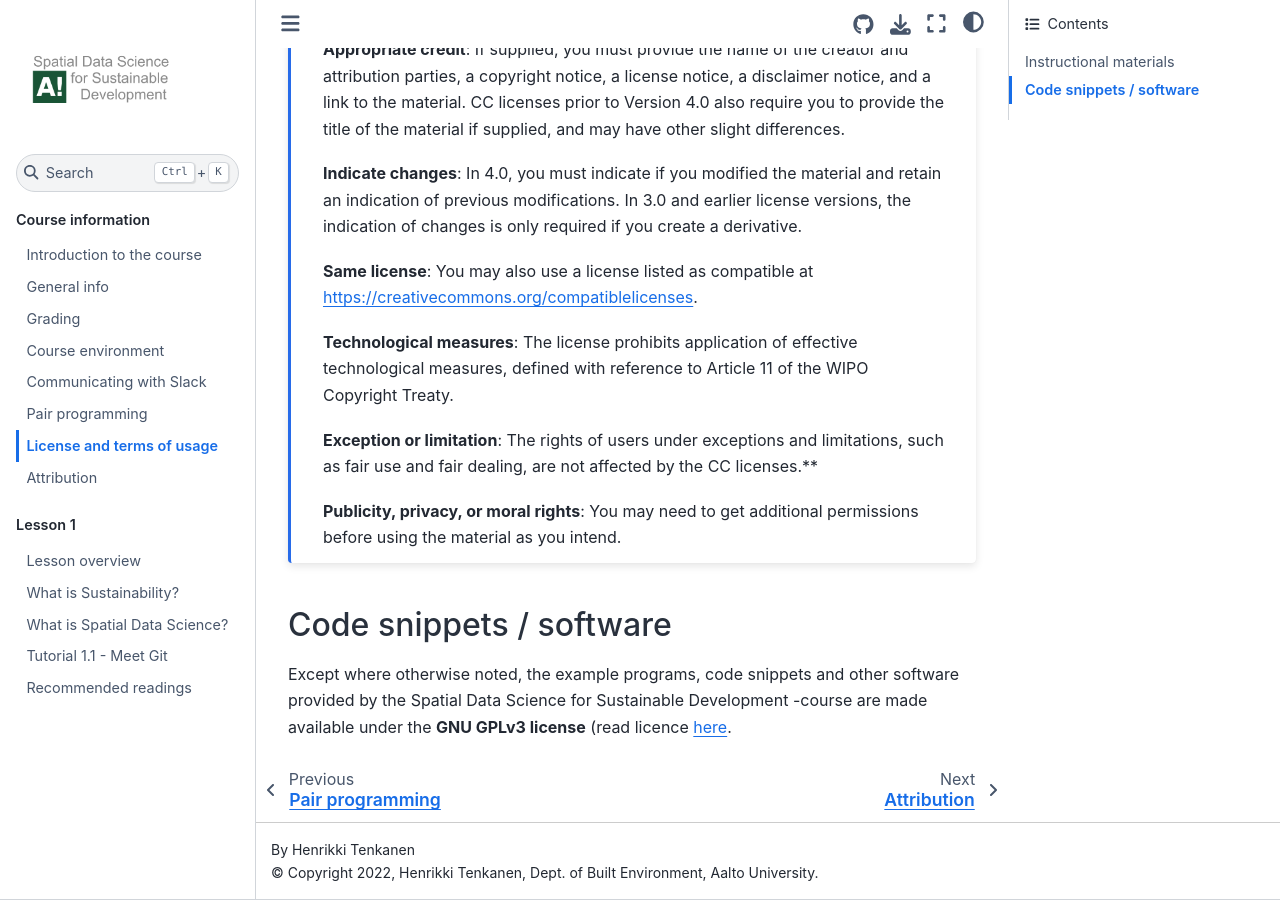
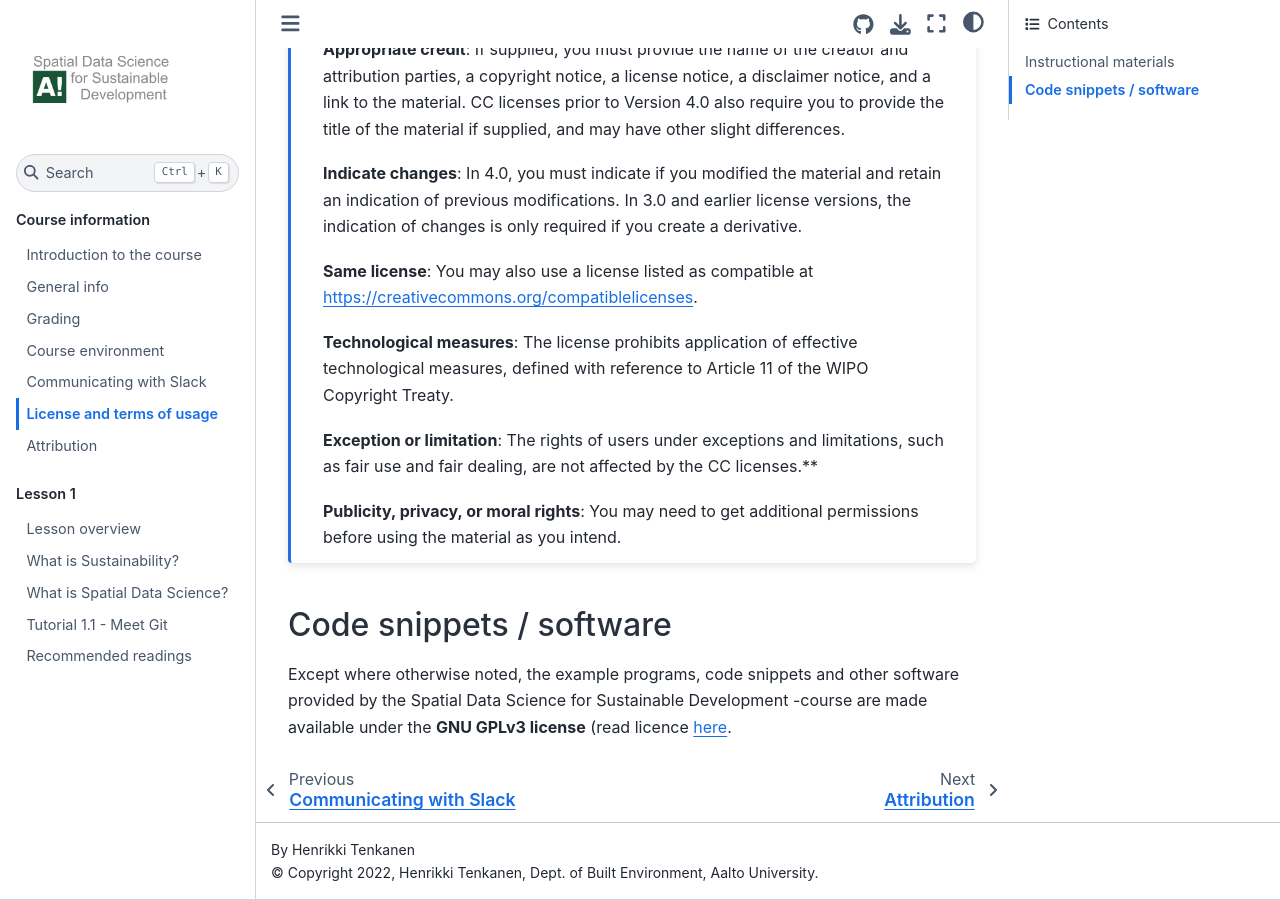
Before and after one commit to AaltoGIS/Sustainability-GIS, a Sphinx documentation site: the page built from source/course-info/License-terms.rst, in a window 1280 px wide and 900 px high, scrolled down 1502 px. Built offline with Sphinx 7.4.7 and the Sphinx Book theme 1.1.4, drawn with Linux system fonts in a browser that asks for light colours; pages that are not in the unit, such as notebooks, are missing from menus.

Commit message:
Hide pair programming

```diff
--- a/source/index.rst
+++ b/source/index.rst
@@ -151,9 +151,9 @@ Contents
    course-info/grading
    course-info/course-environment-components
    course-info/slack-usage
-   course-info/pair-programming
    course-info/License-terms
    course-info/attribution
+   .. course-info/pair-programming
 
 .. toctree::
    :maxdepth: 1
```
